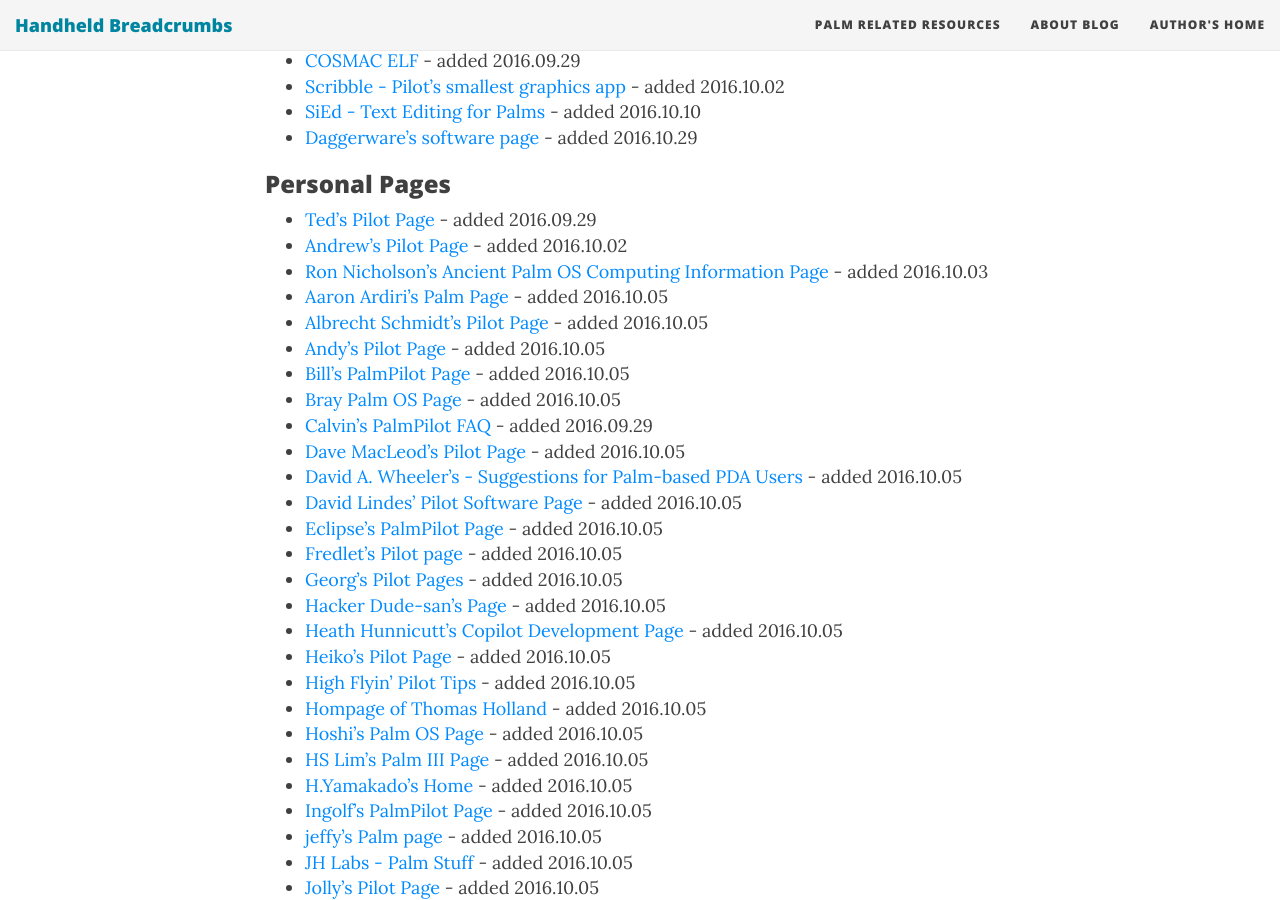
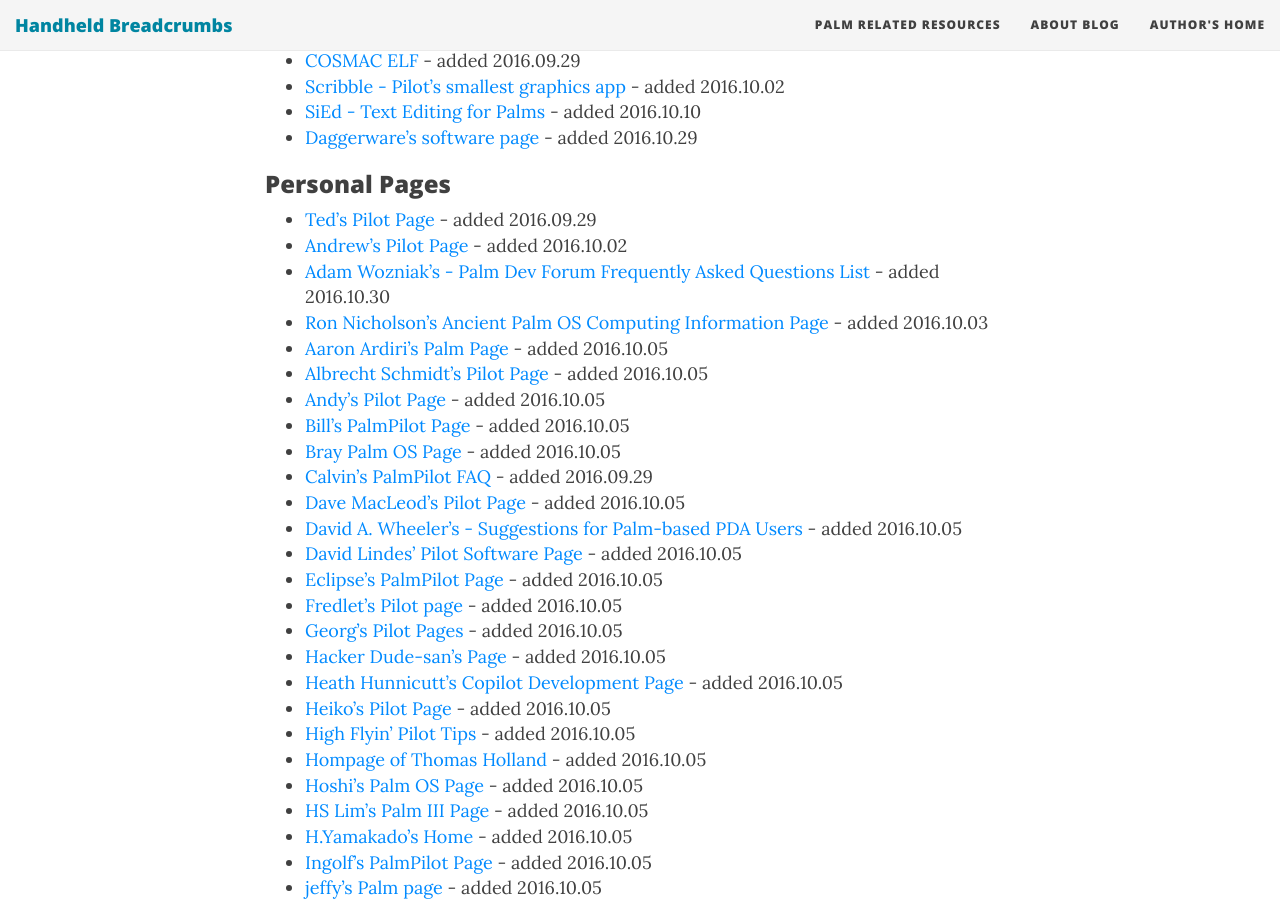
Before and after one commit to handheldbreadcrumbs/handheldbreadcrumbs.github.io, a Jekyll site: the page built from palmresources.md, in a window 1280 px wide and 900 px high, scrolled down 466 px. Built offline with Jekyll 4.4.1, drawn with Linux system fonts in a browser that asks for light colours; nearby versions of some CDN libraries.

Commit message:
added Palm Dev Forum Frequently Asked Questions List to personal pages section

```diff
--- a/palmresources.md
+++ b/palmresources.md
@@ -20,6 +20,7 @@
 ### Personal Pages
 * [Ted's Pilot Page](http://web.archive.org/web/19981203160903/http://web.mit.edu/tytso/www/pilot/index.html){:target="_blank"} - added 2016.09.29
 * [Andrew's Pilot Page](http://web.archive.org/web/19981206010148/http://www.iosphere.net/~howlett/pilot/){:target="_blank"} - added 2016.10.02
+* [Adam Wozniak's - Palm Dev Forum Frequently Asked Questions List](http://web.archive.org/web/20010224202514/http://wozniak.dnsalias.org/~adam/PalmFAQ.html){:target="_blank"} - added 2016.10.30
 * [Ron Nicholson's Ancient Palm OS Computing Information Page](http://web.archive.org/web/20141224194937/http://www.nicholson.com/rhn/palm.html){:target="_blank"} - added 2016.10.03
 * [Aaron Ardiri's Palm Page](http://web.archive.org/web/20010718130351/http://www.ardiri.com/index.php?redir=palm){:target="_blank"} - added 2016.10.05
 * [Albrecht Schmidt's Pilot Page](http://www.teco.edu/~albrecht/handheld/){:target="_blank"} - added 2016.10.05
```
